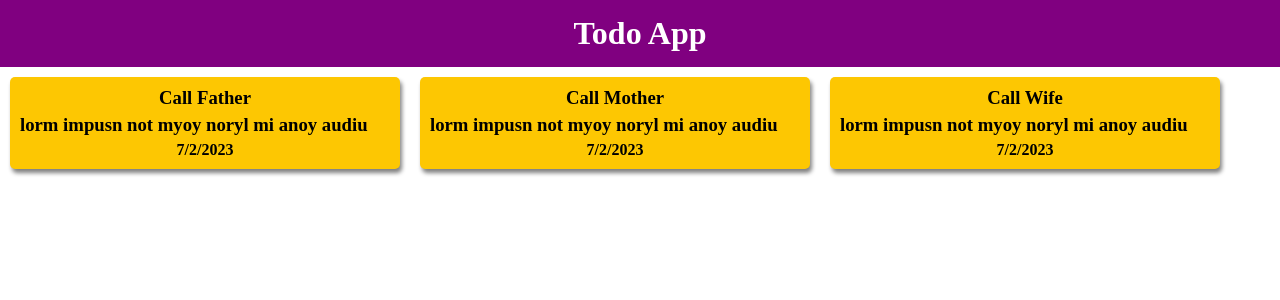
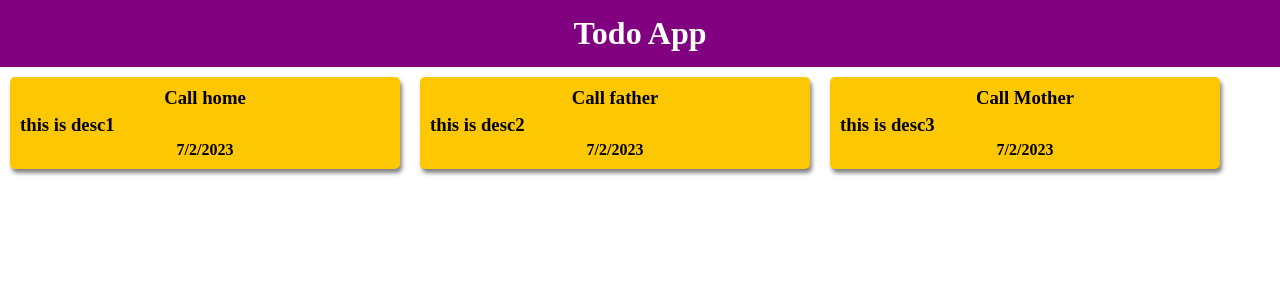
Before and after one commit to asad406/first-react-app, a React (Create React App) app: page / in a window 1280 px wide. Shown: the top 300 px of the page. Built offline with nearby package versions, Linux system fonts and the light colour scheme.

Commit message:
Mapping data to components

```diff
--- a/src/App.js
+++ b/src/App.js
@@ -1,12 +1,14 @@
 import React from "react";
 import Card from './components/Card'
+import Data from './data.json'
 
 function App() {
     return <div>
         <h1 className="headingStyle">Todo App</h1>
-        <Card titleText = "Call Father" decText = 'lorm impusn not myoy noryl mi anoy audiu'/>
-        <Card titleText = "Call Mother" decText = 'lorm impusn not myoy noryl mi anoy audiu'/>
-        <Card titleText = "Call Wife" decText = 'lorm impusn not myoy noryl mi anoy audiu'/>
+        <Card titleText = {Data[0].title} decText = {Data[0].desc}/>
+        <Card titleText = {Data[1].title} decText = {Data[1].desc}/>
+        <Card titleText = {Data[2].title} decText = {Data[2].desc}/>
+
         </div>
 
 }
--- /dev/null
+++ b/src/data.json
@@ -0,0 +1,22 @@
+[
+
+    {
+        "title" : "Call home",
+        "desc" : "this is desc1"
+    },
+
+    {
+        "title" : "Call father",
+        "desc" : "this is desc2"
+    },
+
+    {
+        "title" : "Call Mother",
+        "desc" : "this is desc3"
+    },
+
+    {
+        "title" : "Call Sister",
+        "desc" : "this is desc4"
+    }
+]
```
